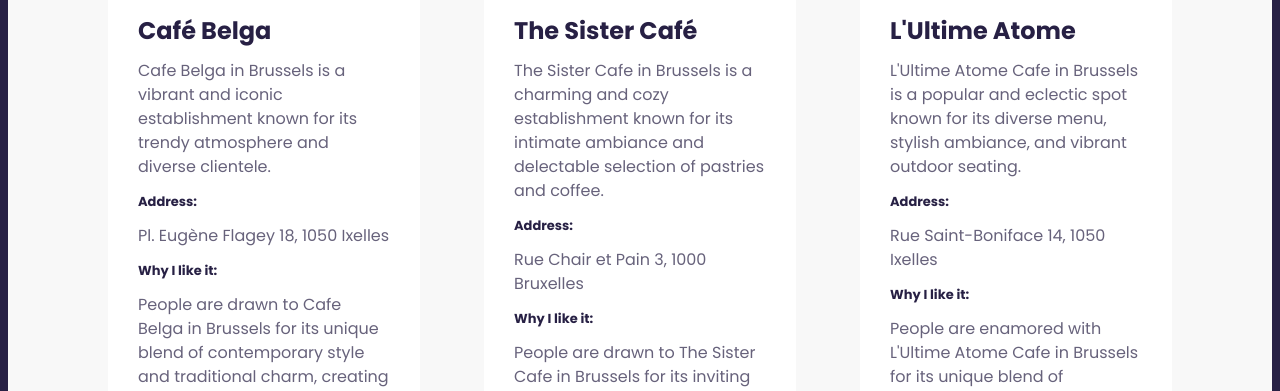
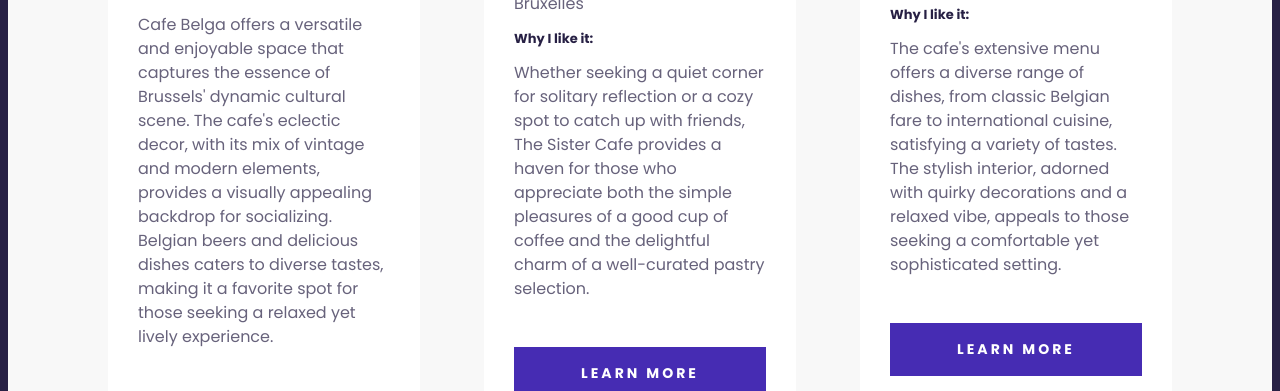
Before and after one commit to cathdxn/shecodes-travel-project, a plain HTML site: page index.html in a window 1280 px wide. Shown: the part 2314-2705 px from the top of the page. Drawn offline with Linux system fonts and the light colour scheme; a script that the page names is missing.

Commit message:
Content improvements

```diff
--- a/index.html
+++ b/index.html
@@ -27,7 +27,6 @@
           <h2>Why Brussels?</h2>
           <h3>Brussels, the administrative centre of the European Union</h3>
           <p>Brussels, the capital city of Belgium, is a vibrant and culturally rich metropolis that serves as the de facto capital of the European Union. Nestled in the heart of Western Europe, Brussels is known for its unique blend of French and Dutch influences, creating a distinctive cultural and linguistic diversity. The city is not only a political hub but also a treasure trove of history, art, and culinary delights.</p>
-          <p>One of the city's most iconic landmarks is the Atomium, a futuristic structure originally built for the 1958 World Expo, symbolizing an iron crystal magnified 165 billion times. The Grand Place, a UNESCO World Heritage site, is another gem that showcases the city's medieval architecture and hosts lively events throughout the year. Brussels is renowned for its culinary scene, offering delectable chocolates, waffles, and, of course, world-famous Belgian fries. Visitors can also explore a plethora of museums, such as the Magritte Museum, dedicated to the surrealist painter René Magritte, or the Comic Strip Center, celebrating Belgium's comic art heritage.</p>
           <p>With its charming cobblestone streets, impressive architecture, and cosmopolitan atmosphere, Brussels invites both tourists and locals alike to immerse themselves in its rich tapestry of history and modernity. Whether strolling through its parks, indulging in its diverse cuisine, or engaging in the dynamic political environment, Brussels captivates with its unique character and welcoming spirit.</p>
         </div>
       </section>
@@ -46,7 +45,7 @@
               <h5>Address:</h5>
               <p>Pl. Eugène Flagey 18, 1050 Ixelles</p>
               <h5>Why I like it:</h5>
-              <p>People are drawn to Cafe Belga in Brussels for its unique blend of contemporary style and traditional charm, creating a welcoming environment for locals and visitors alike. The cafe's eclectic decor, with its mix of vintage and modern elements, provides a visually appealing backdrop for socializing. The extensive menu featuring a variety of Belgian beers and delicious dishes caters to diverse tastes, making it a favorite spot for those seeking a relaxed yet lively experience. Whether enjoying a leisurely brunch, sipping on a flavorful coffee, or unwinding with friends over a beer in the evening, Cafe Belga offers a versatile and enjoyable space that captures the essence of Brussels' dynamic cultural scene.</p>
+              <p>Cafe Belga offers a versatile and enjoyable space that captures the essence of Brussels' dynamic cultural scene. The cafe's eclectic decor, with its mix of vintage and modern elements, provides a visually appealing backdrop for socializing. Belgian beers and delicious dishes caters to diverse tastes, making it a favorite spot for those seeking a relaxed yet lively experience.</p>
             </div>
             <div class="card-footer">
               <a href="" class="btn" target="_blank">
@@ -66,7 +65,7 @@
               <h5>Address:</h5>
               <p>Rue Chair et Pain 3, 1000 Bruxelles</p>
               <h5>Why I like it:</h5>
-              <p>People are drawn to The Sister Cafe in Brussels for its inviting atmosphere, where the warm and welcoming decor creates a sense of comfort. The cafe's emphasis on high-quality coffee and a tempting array of pastries, including freshly baked croissants and indulgent cakes, attracts patrons looking for a delightful culinary experience. The attentive and friendly staff add to the overall appeal, creating a space where customers feel not only satisfied by the delicious treats but also appreciated for their patronage. Whether seeking a quiet corner for solitary reflection or a cozy spot to catch up with friends, The Sister Cafe provides a haven for those who appreciate both the simple pleasures of a good cup of coffee and the delightful charm of a well-curated pastry selection.</p>
+              <p>Whether seeking a quiet corner for solitary reflection or a cozy spot to catch up with friends, The Sister Cafe provides a haven for those who appreciate both the simple pleasures of a good cup of coffee and the delightful charm of a well-curated pastry selection.</p>
             </div>
             <div class="card-footer">
               <a href="" class="btn" target="_blank">
@@ -86,7 +85,7 @@
               <h5>Address:</h5>
               <p>Rue Saint-Boniface 14, 1050 Ixelles</p>
               <h5>Why I like it:</h5>
-              <p>People are enamored with L'Ultime Atome Cafe in Brussels for its unique blend of cosmopolitan charm and laid-back atmosphere. The cafe's extensive menu offers a diverse range of dishes, from classic Belgian fare to international cuisine, satisfying a variety of tastes. The stylish interior, adorned with quirky decorations and a relaxed vibe, appeals to those seeking a comfortable yet sophisticated setting. Additionally, the outdoor seating area, surrounded by greenery and lively energy, makes it a prime choice for enjoying a meal or drinks with friends on sunny days. L'Ultime Atome Cafe's commitment to providing a memorable dining experience, coupled with its central location in the Ixelles neighborhood, makes it a go-to destination for locals and visitors alike.</p>
+              <p>The cafe's extensive menu offers a diverse range of dishes, from classic Belgian fare to international cuisine, satisfying a variety of tastes. The stylish interior, adorned with quirky decorations and a relaxed vibe, appeals to those seeking a comfortable yet sophisticated setting.</p>
             </div>
             <div class="card-footer">
               <a href="" class="btn" target="_blank">
```
